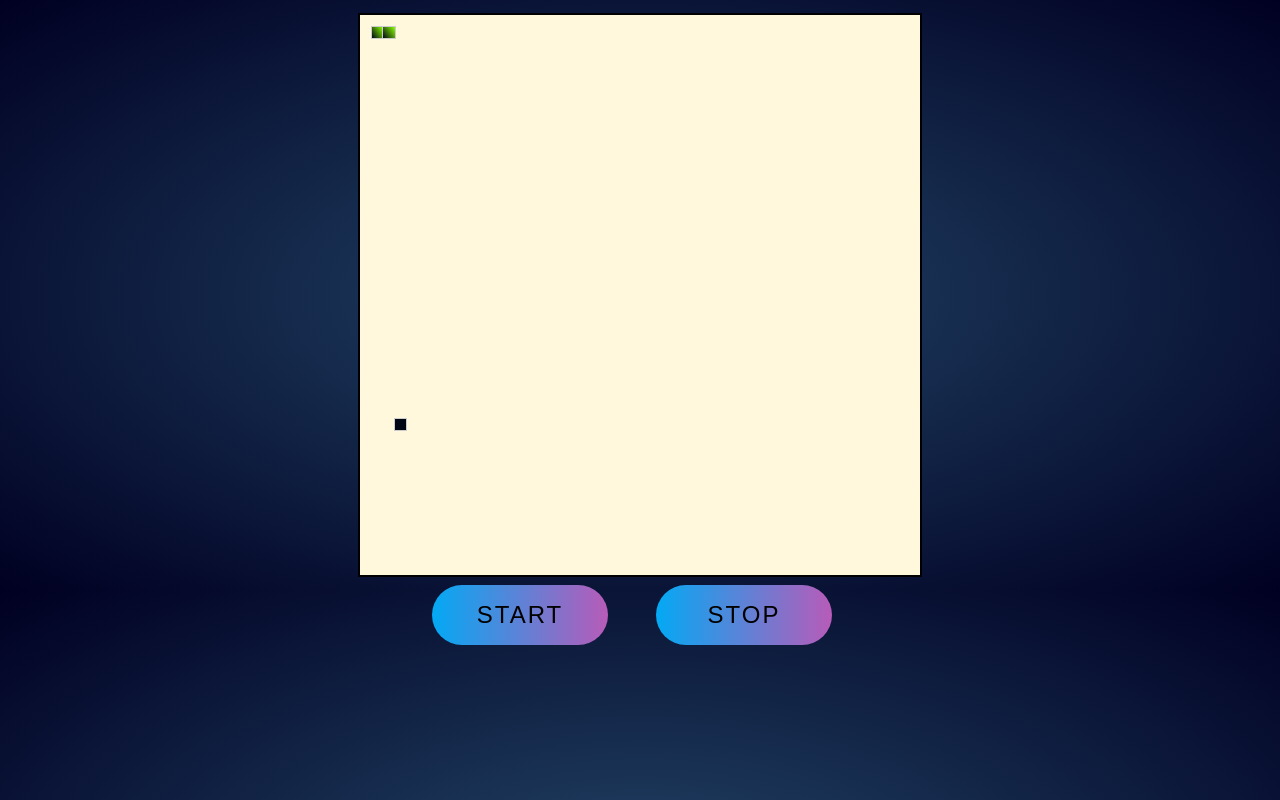
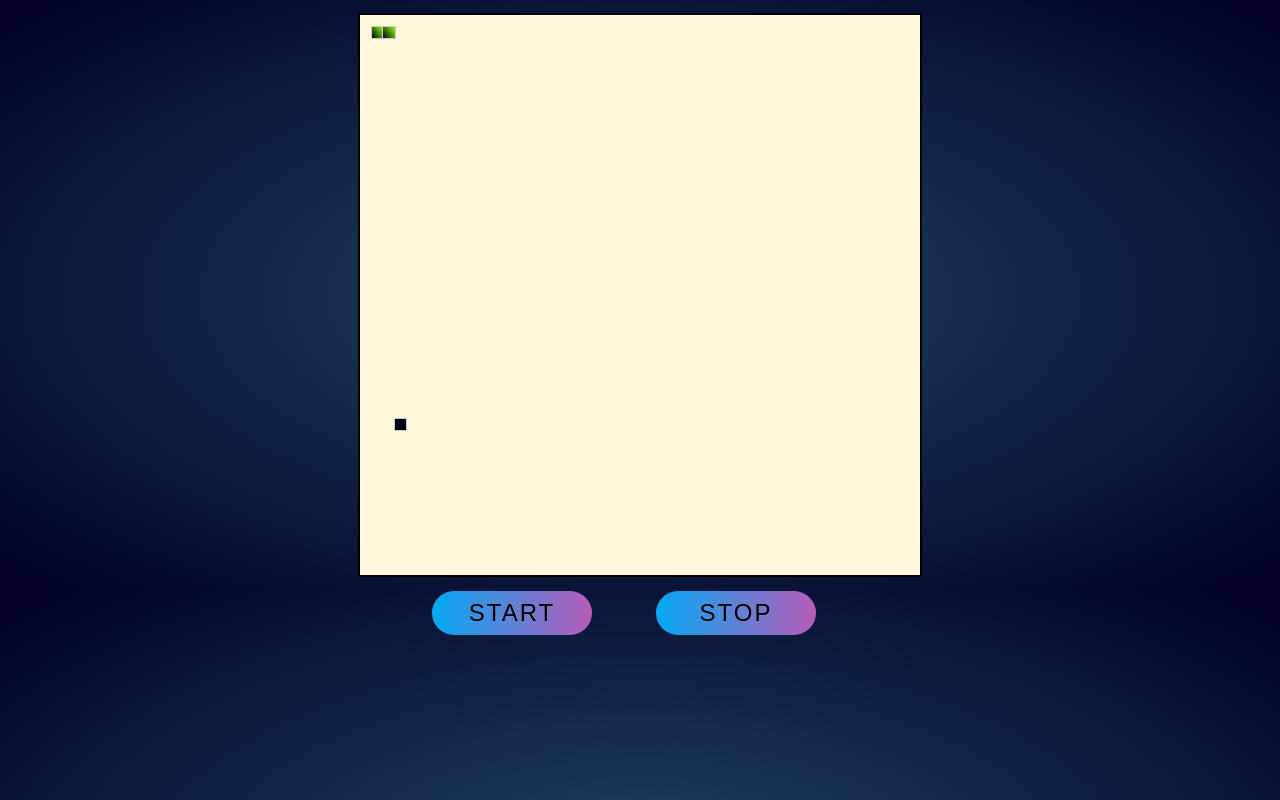
Before and after one commit to Piotrn-87/React-Snake, a React (Create React App) app: page / in a window 1280 px wide. Built offline with nearby package versions, Linux system fonts and the light colour scheme.

Commit message:
Feat: Change buttons position on game arena

```diff
--- a/src/App.css
+++ b/src/App.css
@@ -43,23 +43,25 @@ body {
   background-size: 400%;
   border: none;
   border-radius: 2rem;
+
   cursor: pointer;
   font-size: 1.5rem;
   letter-spacing: 2px;
   left: 10%;
   margin: 1rem;
-  padding: 1rem;
+  padding: .5rem;
   position: absolute;
   text-transform: uppercase;
-  top: 99%;
+  top: 100%;
   transition: .5s;
-  width: 11rem;
+  text-align: center;
+  width: 10rem;
   z-index: 2020;
 }
 
 .button__stop {
   left: 50%;
-  top: 99%;
+  top: 100%;
 }
 
 .button__start:hover,
```
